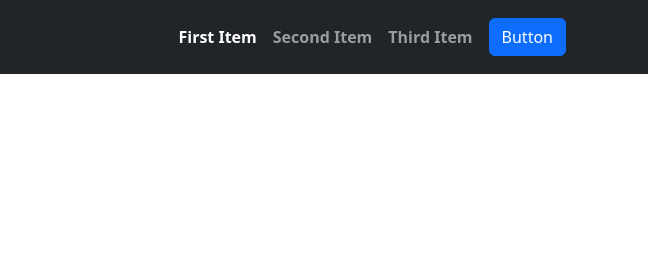
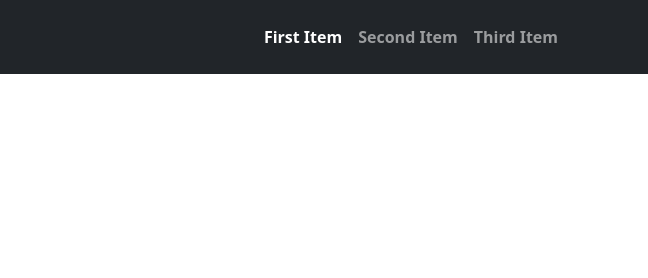
Before and after one commit to ciihuuy/zahra02, a plain HTML site: page index.html in a window 1280 px wide. Shown: the top 278 px of the page, 632-1280 px from the left. Drawn offline with Linux system fonts and the light colour scheme.

Commit message:
Add files via upload

```diff
--- a/index.html
+++ b/index.html
@@ -19,7 +19,7 @@
                     <li class="nav-item"><a class="nav-link active" href="#">First Item</a></li>
                     <li class="nav-item"><a class="nav-link" href="#">Second Item</a></li>
                     <li class="nav-item"><a class="nav-link" href="#">Third Item</a></li>
-                </ul><a class="btn btn-primary ms-md-2" role="button" href="#">Button</a>
+                </ul>
             </div>
         </div>
     </nav>
@@ -31,7 +31,7 @@
             <div class="col-md-6 col-xl-5 offset-xl-0 d-md-flex align-items-md-center">
                 <div style="max-width: 350px;">
                     <h2 class="text-uppercase fw-bold">cihuy rasakan nikmatnya di setiap gigitan&nbsp;&nbsp;</h2>
-                    <p class="my-3" style="text-align: justify;font-size: 15px;backdrop-filter: saturate(102%);--bs-body-font-weight: bold;--bs-body-font-size: 10rem;"><span style="color: rgb(49, 53, 58);">Kalian tim mana Cireng pedes atau cireng original? apapun seleranya, tetap cireng pilihanya. cireng&nbsp; isinya full, bikin hari-hari lebih semangat</span><br><br></p><a class="btn btn-primary btn-lg me-2" role="button" href="#">LIHAT PRODUK</a>
+                    <p class="my-3" style="text-align: justify;font-size: 15px;backdrop-filter: saturate(102%);--bs-body-font-weight: bold;--bs-body-font-size: 10rem;"><span style="color: rgb(49, 53, 58);">Kalian tim mana Cireng pedes atau cireng original? apapun seleranya, tetap cireng pilihanya. cireng&nbsp; isinya full, bikin hari-hari lebih semangat</span><br><br></p><a class="btn btn-primary btn-lg me-2" role="button" href="#https://www.instagram.com/cihuyy555._?igsh=NWE5cHp6cWNyczRv">LIHAT PRODUK</a>
                 </div>
             </div>
         </div>
@@ -291,7 +291,7 @@
             <div class="text-white bg-dark border rounded border-0 p-4 p-md-5">
                 <h2 class="fw-bold text-white mb-3">Jangan lewatkan kelezatan cireng cihuyy! pesan sekarang dan rasakan kenikmatanya!</h2>
                 <p class="mb-4">Rasakan perpaduan rasa pedas dan gurih yang menyatuh dan rasakan kenikmatan disetiap gigitannya&nbsp;</p>
-                <div class="my-3"><a href="https://www.instagram.com/cihuyy555._?igsh=bDM5bmd1azlhaW5y"><a class="btn btn-primary btn-lg me-2" role="button" href="#">Order Sekarang</a></a></div>
+                <div class="my-3"><a href="https://www.instagram.com/cihuyy555._?igsh=bDM5bmd1azlhaW5y"><a class="btn btn-primary btn-lg me-2" role="button" href="#https://www.instagram.com/cihuyy555._?igsh=NWE5cHp6cWNyczRv">Order Sekarang</a></a></div>
             </div>
         </div>
     </section>
@@ -323,7 +323,7 @@
                     </ul>
                 </div>
                 <div class="col-lg-3 text-center text-lg-start d-flex flex-column align-items-center order-first align-items-lg-start order-lg-last item social">
-                    <div class="fw-bold d-flex align-items-center mb-2"><span class="bs-icon-sm bs-icon-rounded bs-icon-primary d-flex justify-content-center align-items-center bs-icon me-2"><img width="36" height="36" style="margin: -23px;margin-bottom: -29px;height: 38px;width: 35px;" src="assets/img/WhatsApp%20Image%202025-05-16%20at%2007.50.36.jpeg"></span><span>CIHUY</span></div>
+                    <div class="fw-bold d-flex align-items-center mb-2"><span class="bs-icon-sm bs-icon-rounded bs-icon-primary d-flex justify-content-center align-items-center bs-icon me-2"><img width="36" height="36" style="margin: -23px;margin-bottom: -29px;height: 38px;width: 35px;" src="assets/img/WhatsApp%20Image%202025-05-16%20at%2007.50.36.jpeg"></span><span>Brand</span></div>
                     <p class="text-muted copyright">Sem eleifend donec molestie, integer quisque orci aliquam.</p>
                 </div>
             </div>
```
